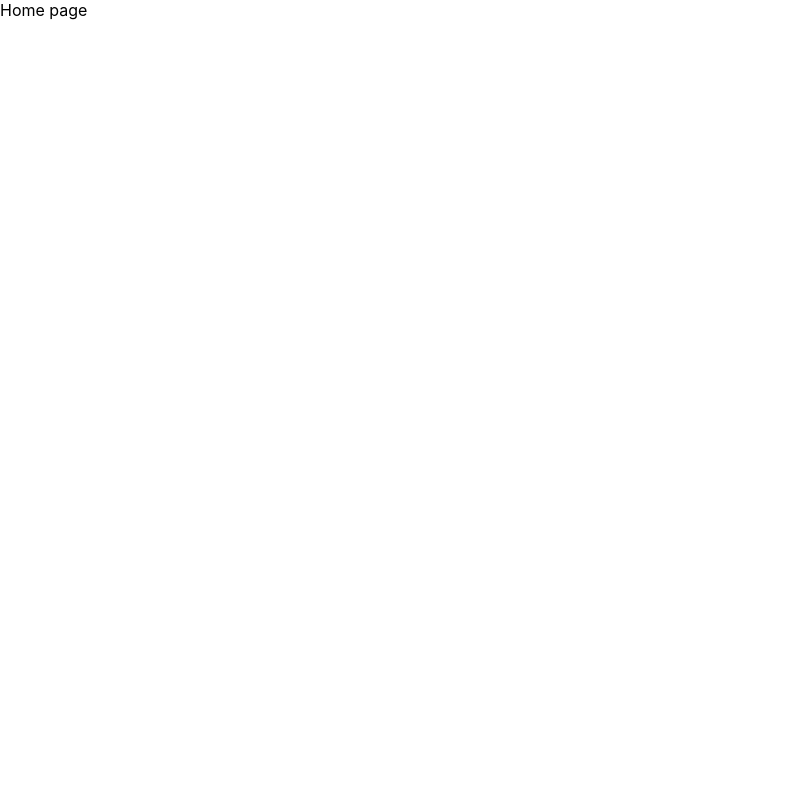
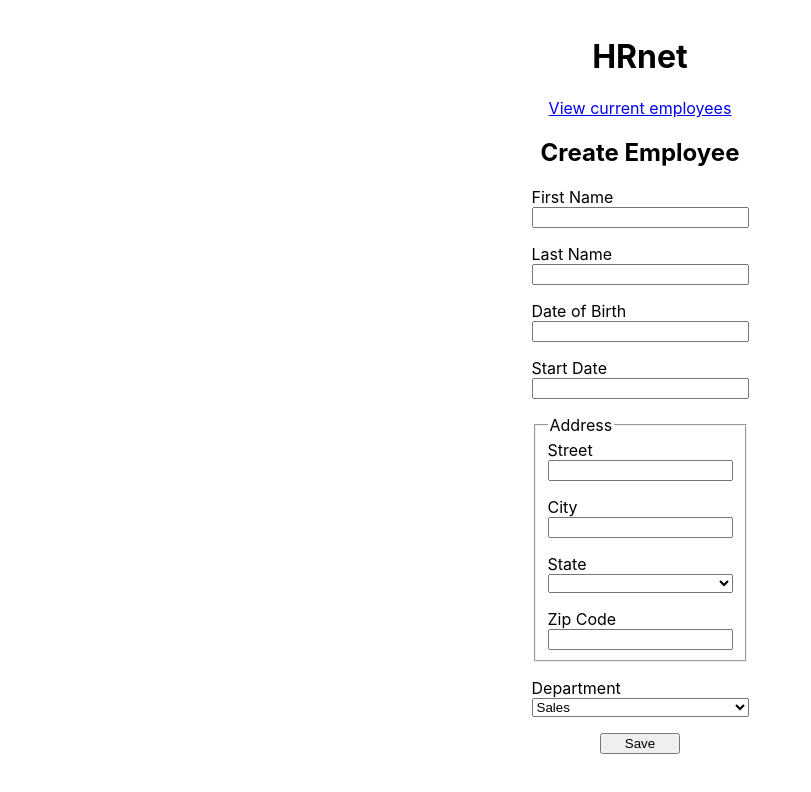
Before and after one commit to ChristopheRibault/ChristopheRibault_14_11112021, a React (Create React App) app: page / in a window 1280 px wide. Shown: the top 792 px of the page, without its empty margins (0-811 px from the left). Built offline with nearby package versions, Linux system fonts and the light colour scheme.

Commit message:
feat: create employee form layout

```diff
--- a/package.json
+++ b/package.json
@@ -13,6 +13,7 @@
     "react-router-dom": "^5.3.0",
     "react-scripts": "4.0.3",
     "redux": "^4.1.2",
+    "styled-components": "^5.3.3",
     "web-vitals": "^1.0.1"
   },
   "scripts": {
--- /dev/null
+++ b/src/components/CreateEmployeeForm.js
@@ -0,0 +1,90 @@
+import styled from 'styled-components';
+
+const CreateEmployeeForm = function() {
+
+  const StyledForm = styled.form`
+    display: flex;
+    flex-direction: column;
+    gap: 1em;
+    max-width: 400px;
+  `;
+
+  const InputWrapper = styled.div`
+    display: flex;
+    flex-direction: column;
+    max-width: 250px;
+  `;
+
+  const FieldSetWrapper = styled.fieldset`
+    display: flex;
+    flex-direction: column;
+    gap: 1em;
+  `;
+
+  const StyledBtn = styled.button`
+    width: 80px;
+    align-self: center;
+  `;
+
+  return (
+    <StyledForm action="#" id="create-employee">
+      <InputWrapper>
+        <label for="first-name">First Name</label>
+        <input type="text" id="first-name" />
+      </InputWrapper>
+
+      <InputWrapper>
+        <label for="last-name">Last Name</label>
+        <input type="text" id="last-name" />
+      </InputWrapper>
+
+      <InputWrapper>
+        <label for="date-of-birth">Date of Birth</label>
+        <input id="date-of-birth" type="text" />
+      </InputWrapper>
+
+      <InputWrapper>
+        <label for="start-date">Start Date</label>
+        <input id="start-date" type="text" />
+      </InputWrapper>
+
+      <FieldSetWrapper className="address">
+        <legend>Address</legend>
+        <InputWrapper>
+          <label for="street">Street</label>
+          <input id="street" type="text" />
+        </InputWrapper>
+
+        <InputWrapper>
+          <label for="city">City</label>
+          <input id="city" type="text" />
+        </InputWrapper>
+
+        <InputWrapper>
+          <label for="state">State</label>
+          <select name="state" id="state"></select>
+        </InputWrapper>
+
+        <InputWrapper>
+          <label for="zip-code">Zip Code</label>
+          <input id="zip-code" type="number" />
+        </InputWrapper>
+      </FieldSetWrapper>
+
+      <InputWrapper>
+        <label for="department">Department</label>
+        <select name="department" id="department">
+            <option>Sales</option>
+            <option>Marketing</option>
+            <option>Engineering</option>
+            <option>Human Resources</option>
+            <option>Legal</option>
+        </select>
+      </InputWrapper>
+      <StyledBtn type='submit'>Save</StyledBtn>
+
+    </StyledForm>
+  );
+};
+
+export default CreateEmployeeForm;
--- /dev/null
+++ b/src/components/index.js
@@ -0,0 +1,5 @@
+import CreateEmployeeForm from './CreateEmployeeForm';
+
+export {
+  CreateEmployeeForm,
+};
--- a/src/pages/home.page.js
+++ b/src/pages/home.page.js
@@ -1,8 +1,23 @@
+import { Link } from 'react-router-dom';
+import styled from 'styled-components';
+import { CreateEmployeeForm } from '../components';
+
 const HomePage = function() {
+
+  const PageWrapper = styled.main`
+    display: flex;
+    flex-direction: column;
+    align-items: center;
+    margin: 1em;
+  `;
+
   return (
-    <div>
-      Home page
-    </div>
+    <PageWrapper>
+      <h1>HRnet</h1>
+      <Link to='/employees'>View current employees</Link>
+      <h2>Create Employee</h2>
+      <CreateEmployeeForm />
+    </PageWrapper>
   );
 };
 
```
Also changed, not shown: 1 other file (tests, documents, lock files or other folders).
